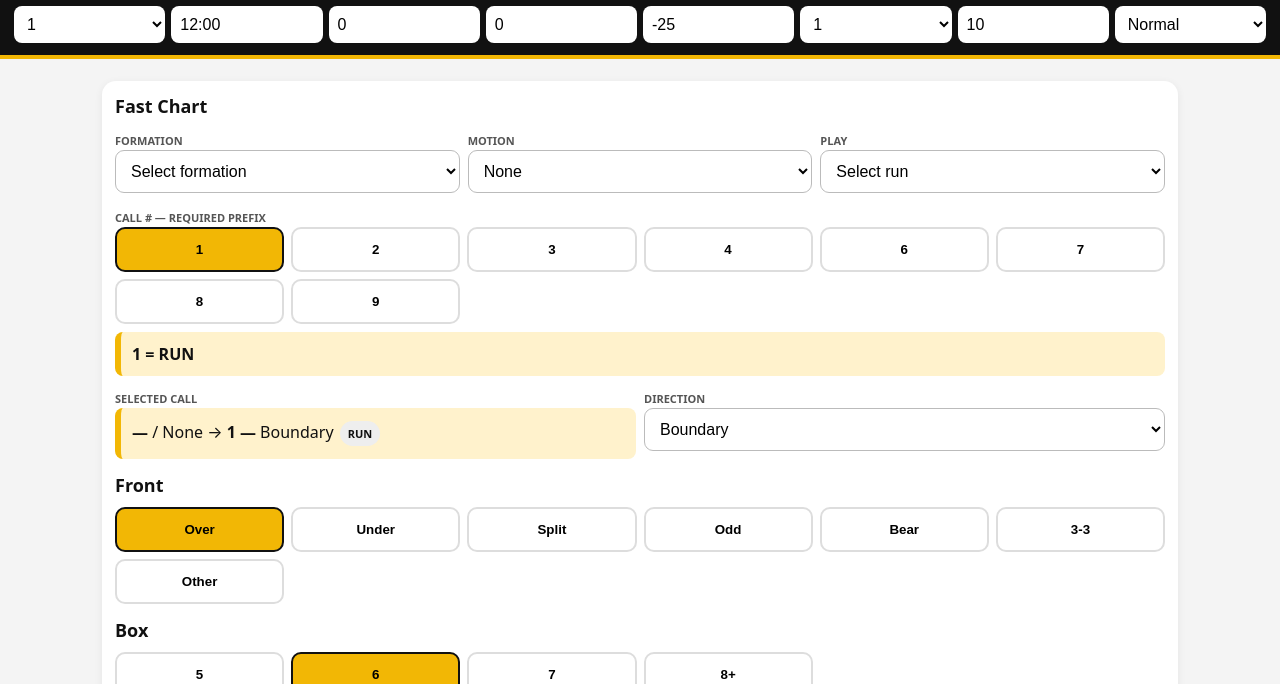
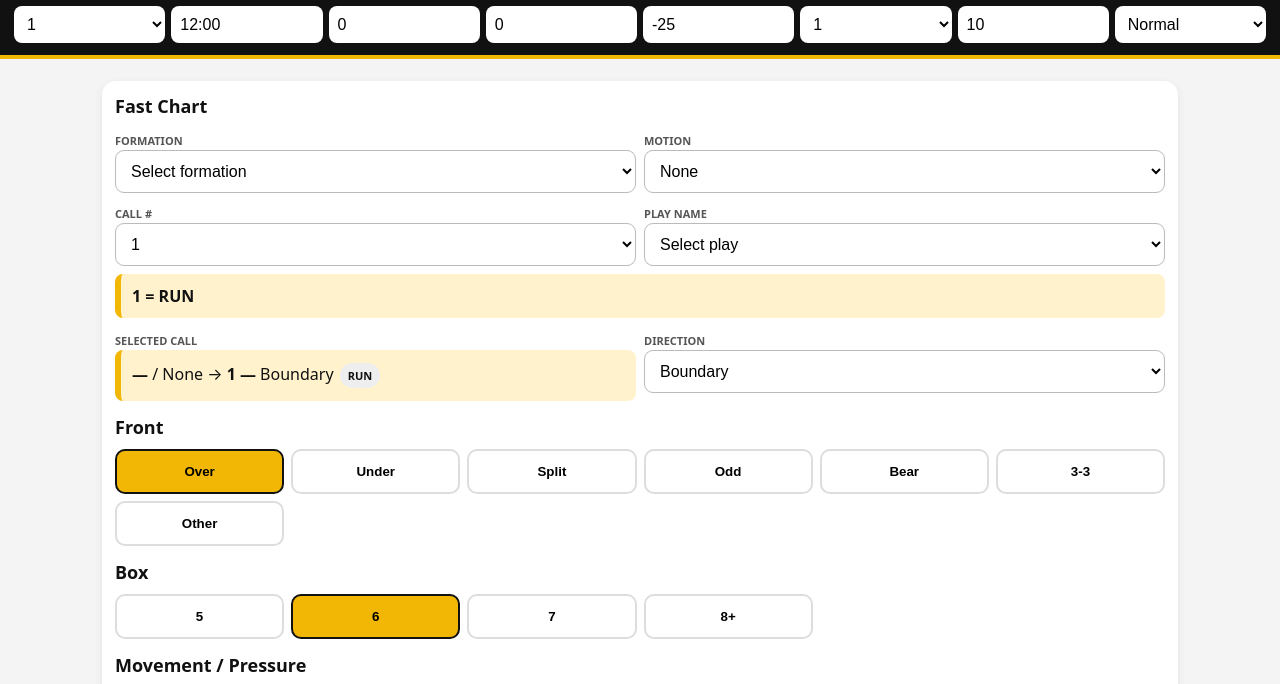
Before and after one commit to coachjohnson3111-droid/run-game-coordinator, a plain HTML site: page index.html in a window 1280 px wide. Shown: the part 59-743 px from the top of the page. Drawn offline with Linux system fonts and the light colour scheme.

Commit message:
Add files via upload

```diff
--- a/index.html
+++ b/index.html
@@ -6,7 +6,7 @@
 <meta name="theme-color" content="#111111"/>
 <link rel="manifest" href="manifest.json"/>
 <link rel="apple-touch-icon" href="icon.svg"/>
-<title>Run Game Coordinator V2.2</title>
+<title>Run Game Coordinator V2.3</title>
 <style>
 :root{--black:#111;--dark:#1c1c1c;--gold:#f2b705;--bg:#f4f4f4;--green:#d9ead3;--red:#f4cccc;--blue:#d9eaf7;--white:#fff}
 *{box-sizing:border-box} body{margin:0;font-family:system-ui,-apple-system,Segoe UI,Roboto,sans-serif;background:var(--bg);color:#111}
@@ -47,12 +47,15 @@ table{width:100%;border-collapse:collapse;font-size:13px}th,td{padding:8px;borde
 <main>
 <section id="live" class="screen active">
  <div class="card"><div class="title">Fast Chart</div>
-  <div class="grid3 call-selectors">
+  <div class="grid2 call-selectors">
     <div><label>Formation</label><select id="formation"></select></div>
     <div><label>Motion</label><select id="motion"></select></div>
-    <div><label>Play</label><select id="run"></select></div>
   </div>
-  <div style="margin-top:12px"><label>CALL # — REQUIRED PREFIX</label><div id="callNums" class="tapgrid"></div><div id="callMeaning" class="alert" style="margin-top:8px"></div></div>
+  <div class="grid2 call-selectors" style="margin-top:8px">
+    <div><label>Call #</label><select id="callNum"><option>1</option><option>2</option><option>3</option><option>4</option><option>6</option><option>7</option><option>8</option><option>9</option></select></div>
+    <div><label>Play Name</label><select id="run"></select></div>
+  </div>
+  <div id="callMeaning" class="alert" style="margin-top:8px"></div>
   <div class="grid2" style="margin-top:10px"><div><label>Selected Call</label><div id="selectedCall" class="alert">Choose formation → motion → run</div></div><div><label>Direction</label><select id="direction"><option>Boundary</option><option>Field</option><option>Strong</option><option>Weak</option><option>Either</option></select></div></div>
   <div class="title" style="margin-top:14px">Front</div><div id="fronts" class="tapgrid"></div>
   <div class="title" style="margin-top:14px">Box</div><div id="boxes" class="tapgrid"></div>
@@ -81,8 +84,8 @@ table{width:100%;border-collapse:collapse;font-size:13px}th,td{padding:8px;borde
 <section id="plan" class="screen">
  <div class="card"><div class="title">Pregame IF / THEN Plan</div>
   <div class="grid2"><div><label>Formation</label><input id="pForm"/></div><div><label>Motion</label><input id="pMotion"/></div></div>
-  <div class="grid2" style="margin-top:8px"><div><label>Call #</label><select id="pCallNum"><option>1</option><option>2</option><option>3</option><option>4</option><option>6</option><option>7</option><option>8</option><option>9</option></select></div><div><label>Call Type</label><input id="pCallType" value="RUN" readonly/></div></div>
-  <div class="grid2" style="margin-top:8px"><div><label>Play</label><input id="pRun"/></div><div><label>Direction</label><select id="pDir"><option>Boundary</option><option>Field</option><option>Strong</option><option>Weak</option></select></div></div>
+  <div class="grid2" style="margin-top:8px"><div><label>Call #</label><select id="pCallNum"><option>1</option><option>2</option><option>3</option><option>4</option><option>6</option><option>7</option><option>8</option><option>9</option></select></div><div><label>Play Name</label><input id="pRun"/></div></div>
+  <div class="grid2" style="margin-top:8px"><div><label>Direction</label><select id="pDir"><option>Boundary</option><option>Field</option><option>Strong</option><option>Weak</option></select></div><div><label>Call Type</label><input id="pCallType" value="RUN" readonly/></div></div>
   <div class="grid2" style="margin-top:8px"><div><label>Expected Front</label><select id="pFront"></select></div><div><label>Expected Box</label><select id="pBox"></select></div></div>
   <div style="margin-top:8px"><label>Counter if defense changes</label><input id="pCounter" placeholder="Power Boundary"/></div>
   <button class="primary" style="margin-top:10px" onclick="savePlan()">ADD TO PLAN</button>
@@ -110,37 +113,45 @@ const OFFENSE={
  motions:["None","BUMP","BUZZ","ZAP","ZORO","RACE","LEAD","RODEO","LASSO","ORBIT","BEAR","BULLET","IN","OUT","SHIFT"],
  runs:["ZIPPER","ZELDA","BOX","ZEUS","SOX","TACK","CHEVY","CORVETTE","IMPALA","CAMARO","STINGER","BOSS","SILVERADO","HERO","PATRIOT","COWBOY","HORSE","BUCK","TRIGGER","SPUR","BLUFF"]
 };
+const PLAY_ACTIONS=["HERO", "RACK/LEVEL", "ZELDA", "BOX", "WAVE", "TRIGGER", "CUT", "DODGE", "RIO/LOBO", "RIP/LIZ", "TWEAK", "T-REX", "TROJAN"];
+const PASSES=["QUICKS", "HITCHES", "OHIO", "SAIL", "SLANT/SIT", "MESH", "STICK", "OUTS", "VERTICALS", "SPACING", "SMASH", "DAGGER", "DEEP OUTS", "HI-LOWS", "MILLS", "DRIVE", "VERTICAL CHOICE", "DEEP CHOICE", "OPTION", "4 VERTICALS", "CRACK VERT", "DOUBLE POST", "DEEP CROSS", "COUNTRY", "DIG / OUT", "SMASH F PIPE", "STICK SWITCH", "CURL", "SHALLOW", "POST", "WHEEL", "SPEED OUT", "HITCH SLOT FADE"];
+const CALL_TYPES={"1":"RUN","2":"RUN","3":"PLAY ACTION","4":"PLAY ACTION","6":"PASS / 5-MAN PRO","7":"PASS / 5-MAN PRO","8":"PASS / 6-MAN PRO","9":"PASS / 6-MAN PRO"};
 const fronts=["Over","Under","Split","Odd","Bear","3-3","Other"], boxes=["5","6","7","8+"], moves=["None","Slant Field","Slant Boundary","Stunt","Pressure"];
 function fillSelect(id,arr,placeholder){
  const el=document.getElementById(id);
  el.innerHTML=(placeholder?`<option value="">${placeholder}</option>`:"")+arr.map(x=>`<option value="${x}">${x}</option>`).join("");
 }
-function showCall(){selectedCall.innerHTML=`<b>${formation.value||'—'}</b> / ${motion.value||'None'} → <b>${callNum} ${run.value||'—'}</b> ${direction.value} <span class="pill">${CALL_TYPES[callNum]}</span>`}
+function showCall(){selectedCall.innerHTML=`<b>${formation.value||'—'}</b> / ${motion.value||'None'} → <b>${callNum.value} ${run.value||'—'}</b> ${direction.value} <span class="pill">${CALL_TYPES[callNum.value]}</span>`}
 
 let pick={front:"Over",box:"6",move:"None"};
-let callNum="1";
-const CALL_TYPES={"1":"RUN","2":"RUN","3":"PLAY ACTION","4":"PLAY ACTION","6":"5-MAN PRO","7":"5-MAN PRO","8":"6-MAN PRO","9":"6-MAN PRO"};
 let plays=JSON.parse(localStorage.getItem("rgc_plays")||"[]");
 let plans=JSON.parse(localStorage.getItem("rgc_plans")||"[]");
 
 function taps(id,arr,key){document.getElementById(id).innerHTML=arr.map(x=>`<button class="tap ${pick[key]===x?'sel':''}" onclick="pick.${key}='${x}';taps('${id}',${JSON.stringify(arr)},'${key}')">${x}</button>`).join("")}
-function renderCallNums(){const nums=["1","2","3","4","6","7","8","9"];callNums.innerHTML=nums.map(n=>`<button class="tap ${callNum===n?'sel':''}" onclick="callNum='${n}';renderCallNums();showCall()">${n}</button>`).join("");callMeaning.innerHTML=`<b>${callNum} = ${CALL_TYPES[callNum]}</b>`;}
 taps("fronts",fronts,"front");taps("boxes",boxes,"box");taps("moves",moves,"move");
 fillSelect("formation",OFFENSE.formations,"Select formation");
 fillSelect("motion",OFFENSE.motions);
-fillSelect("run",OFFENSE.runs,"Select run");
 motion.value="None";
-renderCallNums();
+function filterPlayNames(){
+ const n=callNum.value;
+ let menu=(n==="1"||n==="2")?OFFENSE.runs:((n==="3"||n==="4")?PLAY_ACTIONS:PASSES);
+ const old=run.value;
+ fillSelect("run",menu,"Select play");
+ if(menu.includes(old)) run.value=old;
+ callMeaning.innerHTML=`<b>${n} = ${CALL_TYPES[n]}</b>`;
+ showCall();
+}
+callNum.addEventListener("change",filterPlayNames);
 [formation,motion,run,direction].forEach(el=>el.addEventListener("change",showCall));
+filterPlayNames();
 pCallNum.addEventListener("change",()=>pCallType.value=CALL_TYPES[pCallNum.value]);
-showCall();
 document.getElementById("pFront").innerHTML=fronts.map(x=>`<option>${x}</option>`).join("");
 document.getElementById("pBox").innerHTML=boxes.map(x=>`<option>${x}</option>`).join("");
 
 function game(){return {qtr:qtr.value,clock:clock.value,us:+us.value,them:+them.value,ball:ball.value,down:+down.value,dist:+dist.value,mode:mode.value}}
 function show(id,b){document.querySelectorAll(".screen").forEach(x=>x.classList.remove("active"));document.getElementById(id).classList.add("active");document.querySelectorAll("nav button").forEach(x=>x.classList.remove("active"));b.classList.add("active");render()}
 function savePlay(){
- let p={...game(),formation:formation.value.trim(),motion:motion.value.trim()||"None",callNum:callNum,callType:CALL_TYPES[callNum],run:run.value.trim(),direction:direction.value,front:pick.front,box:pick.box,move:pick.move,yards:+yards.value,grade:+grade.value,reaction:reaction.value,note:note.value.trim(),ts:Date.now()};
+ let p={...game(),formation:formation.value.trim(),motion:motion.value.trim()||"None",callNum:callNum.value,callType:CALL_TYPES[callNum.value],run:run.value.trim(),direction:direction.value,front:pick.front,box:pick.box,move:pick.move,yards:+yards.value,grade:+grade.value,reaction:reaction.value,note:note.value.trim(),ts:Date.now()};
  if(!p.formation){alert("Enter formation.");return} plays.push(p);localStorage.setItem("rgc_plays",JSON.stringify(plays));note.value="";yards.value=0;grade.value="0";showCall();render();
 }
 function savePlan(){
--- a/sw.js
+++ b/sw.js
@@ -1 +1 @@
-const CACHE='rgc-v2-2-call-prefix';const ASSETS=['./','./index.html','./manifest.json'];self.addEventListener('install',e=>{self.skipWaiting();e.waitUntil(caches.open(CACHE).then(c=>c.addAll(ASSETS)))});self.addEventListener('activate',e=>e.waitUntil(Promise.all([self.clients.claim(),caches.keys().then(keys=>Promise.all(keys.filter(k=>k!==CACHE).map(k=>caches.delete(k))))])));self.addEventListener('fetch',e=>e.respondWith(fetch(e.request).then(r=>{let c=r.clone();caches.open(CACHE).then(x=>x.put(e.request,c));return r}).catch(()=>caches.match(e.request))));
+const CACHE='rgc-v2-3-runs-passes';const ASSETS=['./','./index.html','./manifest.json'];self.addEventListener('install',e=>{self.skipWaiting();e.waitUntil(caches.open(CACHE).then(c=>c.addAll(ASSETS)))});self.addEventListener('activate',e=>e.waitUntil(Promise.all([self.clients.claim(),caches.keys().then(keys=>Promise.all(keys.filter(k=>k!==CACHE).map(k=>caches.delete(k))))])));self.addEventListener('fetch',e=>e.respondWith(fetch(e.request).then(r=>{let c=r.clone();caches.open(CACHE).then(x=>x.put(e.request,c));return r}).catch(()=>caches.match(e.request))));
```
Also changed, not shown: README.txt.
